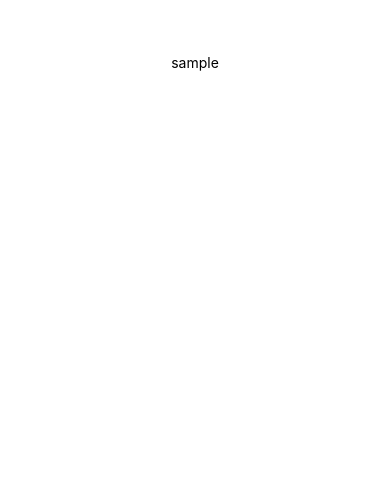
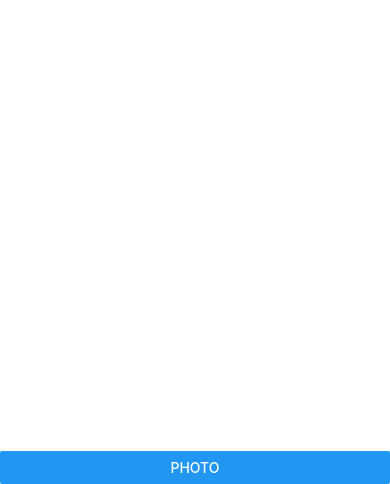
Before and after one commit to dilipchandima/Looks, a React Native app: screen / in a window 390 px wide. Shown: the part 360-844 px from the top of the page. Built offline with nearby package versions, Linux system fonts and the light colour scheme.

Commit message:
Implement basic native camera module

```diff
--- /dev/null
+++ b/src/components/LooksCamera.component.tsx
@@ -0,0 +1,52 @@
+import React from 'react';
+import {
+  requireNativeComponent,
+  Button,
+  StyleSheet,
+  NativeModules,
+  Image,
+} from 'react-native';
+
+const LooksCamera = requireNativeComponent('LooksCamera');
+const {LooksCameraManager} = NativeModules;
+
+console.log(LooksCameraManager);
+
+class MyNativeView extends React.Component {
+  onTake = e => {
+    this.setState({image: e.nativeEvent.resultUrl});
+  };
+
+  captureImage = () => {
+    this.setState({image: null});
+    LooksCameraManager.takePhoto();
+  };
+
+  render() {
+    return (
+      <>
+        <LooksCamera
+          style={styles.cameraView}
+          onResultImageExported={this.onTake}
+          count={20}
+        />
+        <Image style={styles.logo} source={{uri: this.state?.image}} />
+        <Button title="PHOTO" onPress={this.captureImage} />
+      </>
+    );
+  }
+}
+
+const styles = StyleSheet.create({
+  root: {
+    flex: 1,
+  },
+  cameraView: {
+    flex: 1,
+  },
+  logo: {
+    flex: 1,
+  },
+});
+
+export default MyNativeView;
--- a/src/screens/Camera.screen.tsx
+++ b/src/screens/Camera.screen.tsx
@@ -1,10 +1,11 @@
 import React from 'react';
-import {StyleSheet, Text, View} from 'react-native';
+import {StyleSheet, View} from 'react-native';
+import MyNativeView from '../components/LooksCamera.component';
 
 const CameraScreen = () => {
   return (
     <View style={styles.root}>
-      <Text>sample</Text>
+      <MyNativeView />
     </View>
   );
 };
@@ -12,8 +13,6 @@ const CameraScreen = () => {
 const styles = StyleSheet.create({
   root: {
     flex: 1,
-    justifyContent: 'center',
-    alignItems: 'center',
   },
 });
 
```
Also changed, not shown: 6 other files (tests, documents, lock files or other folders).
